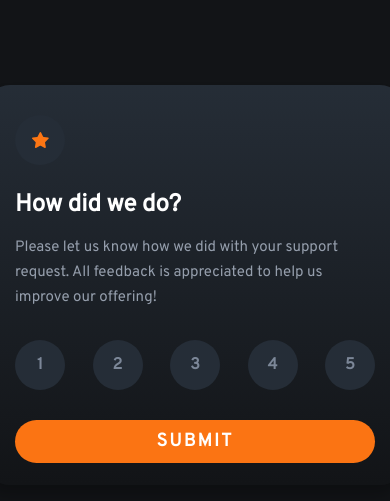
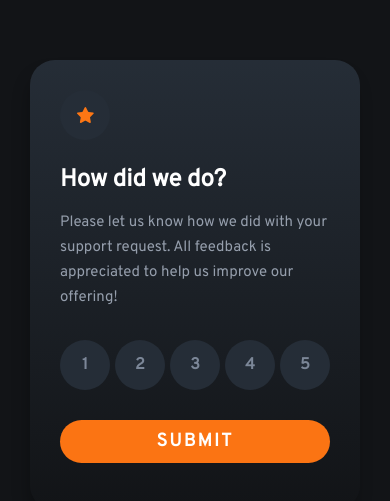
Before and after one commit to iamzaidmohammed/interactive-rating-component, a plain HTML site: page index.html in a window 390 px wide. Shown: the part 137-638 px from the top of the page. Drawn offline with Linux system fonts and the light colour scheme.

Commit message:
Added mobile design

```diff
--- a/index.js
+++ b/index.js
@@ -126,9 +126,7 @@ submitBtn.addEventListener("click", (e) => {
             break;
         }
       }
-      // console.log(result);
     }
-    console.log("it worked");
     rateCard.style.display = "none";
     thankYouCard.style.display = "block";
   }
--- a/style.css
+++ b/style.css
@@ -126,3 +126,15 @@ body {
   color: var(--Light-Grey);
   line-height: 25px;
 }
+
+@media screen and (max-width: 450px) {
+  body {
+    max-width: 720px;
+  }
+
+  .card,
+  .thank__you {
+    width: 330px;
+    height: 450px;
+  }
+}
```
